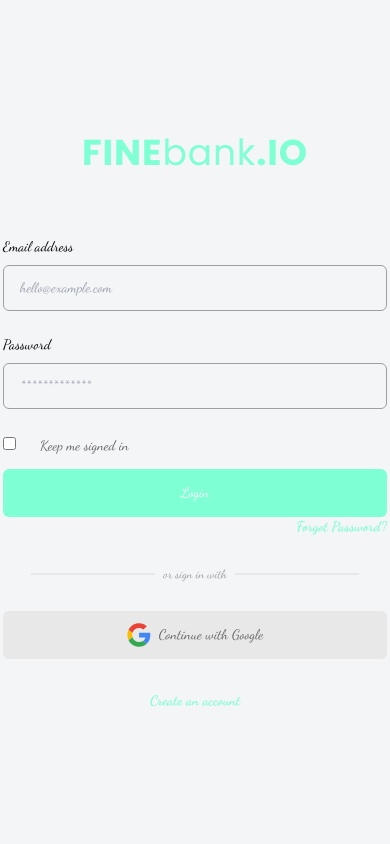
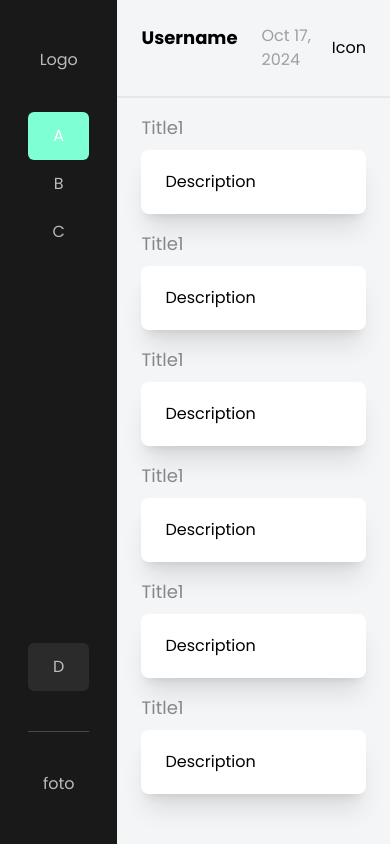
Before and after one commit to AchmadAkbarR/admin-ui, a React (Vite) app: page / in a window 390 px wide. Built offline with nearby package versions, Linux system fonts and the light colour scheme.

Commit message:
responsive layout

```diff
--- /dev/null
+++ b/src/components/Elements/Card/index.jsx
@@ -0,0 +1,13 @@
+import React from 'react'
+import DashboardPage from '../../../pages/dashboard';
+
+const Card = () => {
+  return (
+    <>
+    <div className="text-lg text-gray-02 mb-2">Title1</div>
+      <div className="bg-white rounded-lg px-6 py-5 shadow-xl">Description</div>
+    </>
+  )
+}
+
+export default Card;
--- /dev/null
+++ b/src/components/Fragments/Header.jsx
@@ -0,0 +1,18 @@
+import React from 'react'
+
+const Header = () => {
+  return (
+    <header className="border-b-2 p-6 flex items-center justify-between">
+  <div className="flex">
+    <div className="font-bold text-lg">Username</div>
+    <div className="ms-6 text-gray-03">Oct 17, 2024</div>
+  </div>
+  <div className="flex">
+    <div>Icon</div>
+    <div className="ms-10 hidden sm:block">Search Box</div>
+  </div>
+</header>
+  )
+}
+
+export default Header
--- /dev/null
+++ b/src/components/Fragments/Navbar.jsx
@@ -0,0 +1,46 @@
+import React from 'react'
+import { Link } from 'react-router-dom'
+
+const Navbar = () => {
+  return (
+    <nav className="bg-defaultBlack text-special-bg2 sm:w-72 w-36 h-screen px-7 py-12 flex flex-col justify-between">
+  <div>
+    <Link to="/">
+    <div className="flex justify-center mb-10">Logo</div>
+    <div className="flex bg-primary text-white px-4 py-3 rounded-md">
+      <div className="text-white mx-auto sm:mx-0">A</div>
+      <div className="ms-3 text-white hidden sm:block">OVERVIEW</div>
+    </div>
+    </Link>
+    <Link to="/balance">
+    <div className="flex hover:bg-special-bg3 px-4 py-3 rounded-md">
+      <div className="mx-auto sm:mx-0">B</div>
+      <div className="ms-3 text-special-bg2 hidden sm:block">BALANCE</div>
+    </div>
+    </Link>
+    <div className="flex hover:bg-special-bg3 px-4 py-3 rounded-md">
+      <div className="mx-auto sm:mx-0">C</div>
+      <div className="ms-3 text-special-bg2 hidden sm:block">TRANSACTION</div>
+    </div>
+  </div>
+  <div>
+    <div className="flex bg-special-bg3 px-4 py-3 rounded-md">
+      <div className="mx-auto sm:mx-0">D</div>
+      <div className="ms-3 text-special-bg2 hidden sm:block">Logout</div>
+    </div>
+    <div className="border-b my-10 border-b-special-bg"></div>
+    <div className="flex justify-between">
+      <div className="mx-auto sm:mx-0">foto</div>
+      <div className="hidden sm:block">
+        Username
+        <br />
+        View Profile
+      </div>
+      <div className="hidden sm:block">icon</div>
+    </div>
+  </div>
+</nav>
+  )
+}
+
+export default Navbar
--- /dev/null
+++ b/src/components/Layouts/MainLayout.jsx
@@ -0,0 +1,27 @@
+import Navbar from "../Fragments/Navbar";
+import Header from "../Fragments/Header";
+
+const MainLayout = (props) => {
+    const {children} = props;
+    return (
+      <div className="flex bg-special-mainBg w-screen min-h-screen max-w-full">
+        {/* navbar start*/}
+        <Navbar/>
+{/* navbar end*/}
+        <div className="w-screen">
+          {/* header start*/}
+        <Header/>
+{/* header end*/}
+          {/* content start*/}
+<main className="px-6 py-4">{children}
+  {/* top content start*/}
+
+  {/* bottom content end*/}
+</main>
+{/* content end*/}
+        </div>
+      </div>
+    );
+  };
+
+  export default MainLayout;
--- a/src/index.css
+++ b/src/index.css
@@ -1,5 +1,6 @@
 @import url('https://fonts.googleapis.com/css2?family=Dancing+Script:wght@400..700&family=Poppins:ital,wght@0,100;0,200;0,300;0,400;0,500;0,600;0,700;0,800;0,900;1,100;1,200;1,300;1,400;1,500;1,600;1,700;1,800;1,900&display=swap');
-@import url('https://fonts.googleapis.com/css2?family=Dancing+Script:wght@400..700&display=swap');
+@import url('https://fonts.googleapis.com/css2?family=Dancing+Script:wght@400..700&family=Poppins:ital,wght@0,100;0,200;0,300;0,400;0,500;0,600;0,700;0,800;0,900;1,100;1,200;1,300;1,400;1,500;1,600;1,700;1,800;1,900&display=swap');
+
 
 
 @tailwind base;
--- /dev/null
+++ b/src/pages/balance.jsx
@@ -0,0 +1,37 @@
+import Card from "../components/Elements/Card";
+import MainLayout from "../components/Layouts/MainLayout";
+
+const BalancePage = () => {
+  return (
+    <MainLayout type="balance">
+      {/* top content start*/}
+      <div className="mb-8 sm:flex sm:gap-6">
+        <div className="sm:w-1/3">
+          <Card />
+        </div>
+        <div className="sm:w-1/3">
+          <Card />
+        </div>
+        <div className="sm:w-1/3">
+          <Card />
+        </div>
+      </div>
+      {/* top content end*/}
+      {/* bottom content start*/}
+      <div className="mb-8 sm:flex sm:gap-6">
+        <div className="sm:w-1/3">
+          <Card />
+        </div>
+        <div className="m:w-1/3">
+          <Card />
+        </div>
+        <div className="sm:w-1/3">
+          <Card />
+        </div>
+      </div>
+      {/* bottom content end*/}
+    </MainLayout>
+  );
+};
+
+export default BalancePage;
--- /dev/null
+++ b/src/pages/dashboard.jsx
@@ -0,0 +1,37 @@
+import MainLayout from "../components/Layouts/MainLayout";
+import Card from "../components/Elements/Card";
+
+const DashboardPage = () => {
+  return (
+    <MainLayout type="dashboard">
+      <div className="mb-4 sm:flex sm:gap-6">
+    <div className="mb-4 sm:w-1/3">
+      <Card/>
+    </div>
+    <div className="mb-4 sm:w-1/3">
+      <Card/>
+    </div>
+    <div className="mb-4 sm:w-1/3">
+      <Card/>
+    </div>
+  </div>
+  {/* top content end*/}
+  {/* bottom content start*/}
+  <div className="sm:flex sm:gap-6">
+    <div className="mb-4 sm:w-1/3">
+      <Card/>
+    </div>
+    <div className="sm:w-2/3">
+      <div className="mb-4">
+        <Card/>
+      </div>
+      <div className="mb-4">
+        <Card/>
+      </div>
+    </div>
+  </div>
+    </MainLayout>
+  );
+};
+
+export default DashboardPage;
--- a/tailwind.config.js
+++ b/tailwind.config.js
@@ -27,7 +27,7 @@
       }
     },
       fontFamily: {
-        body: ['Dancing Script'],
+        body: ['Poppins'],
         poppins: ['Poppins'],
       }
 
```
Also changed, not shown: src/App.jsx (+7 -1 lines).
